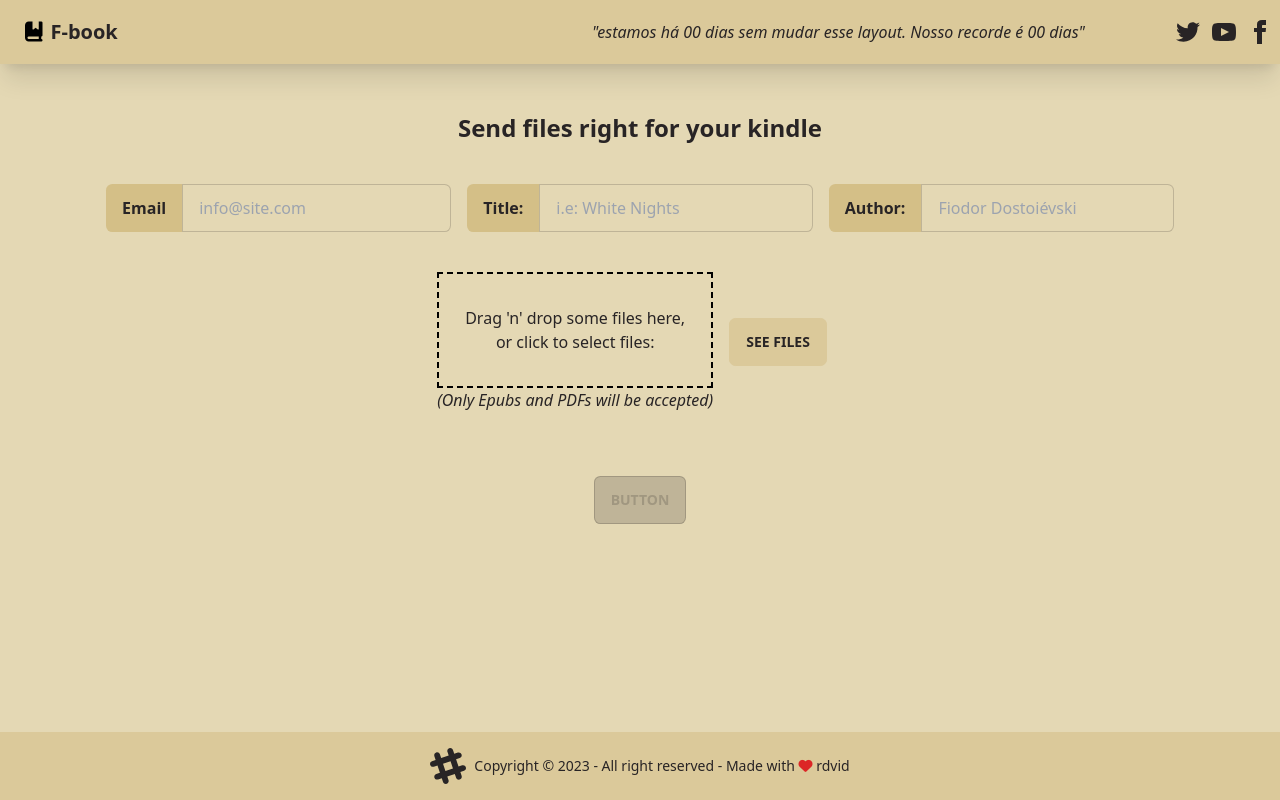
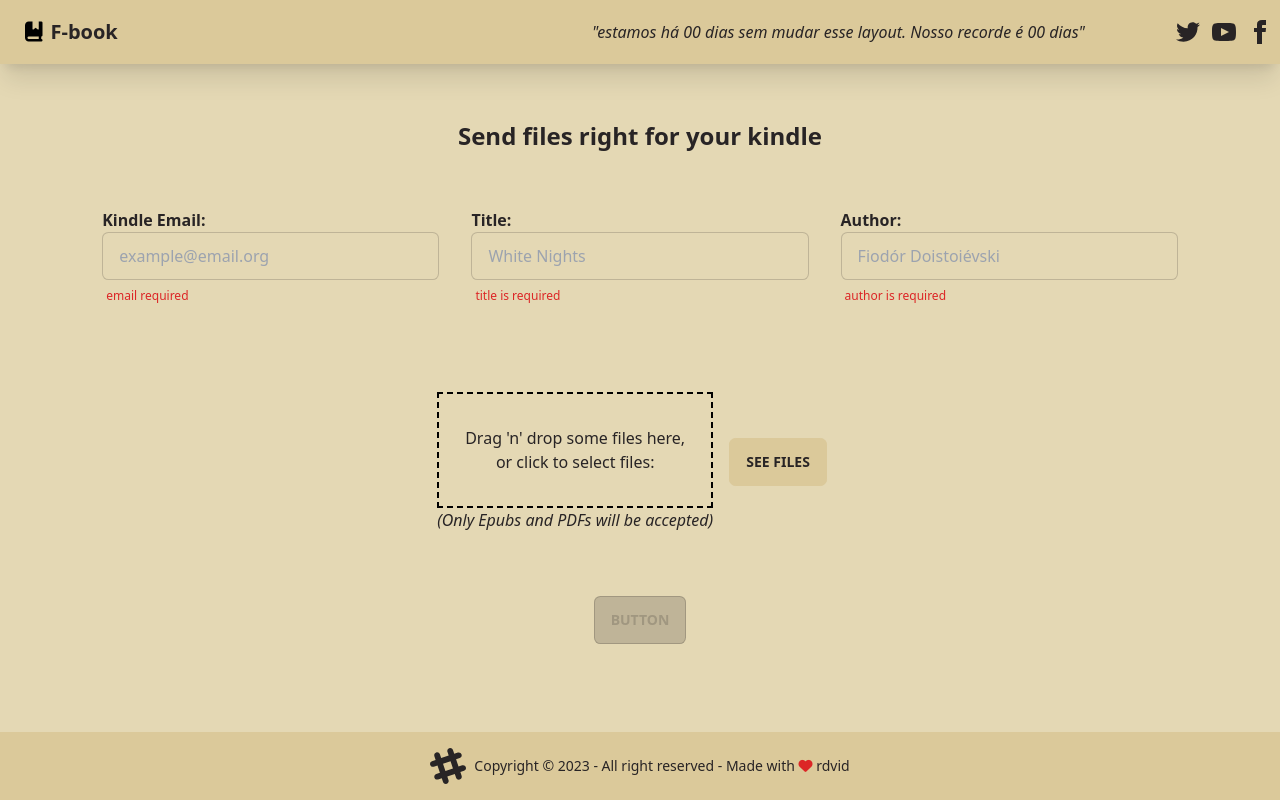
Before and after one commit to rdvid/react-book, a React (Vite) app: page /home in a window 1280 px wide. Built offline with nearby package versions, Linux system fonts and the light colour scheme; the HTML template or start-up script is replaced by a standard one.

Commit message:
creating form structure and class validation

```diff
--- a/src/@pages/Home.tsx
+++ b/src/@pages/Home.tsx
@@ -1,32 +1,90 @@
+import { FormEvent, useState } from "react";
 import Dragdrop from "../components/Dragdrop";
+import { BaseValidation } from "../utils/validations";
 
 function Home(){
 
+    const [email, setEmail] = useState('');
+    const [title, setTitle] = useState('');
+    const [author, setAuthor] = useState('');
+    const [error, setError]  = useState('');
+
+    const handleSubmit = (event: FormEvent<HTMLFormElement>) => {
+        event.preventDefault();
+        alert('test')
+    }
+
     return(
         <div className="flex flex-col w-full items-center space-y-8">
-            <h1 className="mt-12 text-2xl font-bold">Send files right for your kindle</h1>
-            <div className="form-control flex flex-row justify-center items-center max-sm:flex-col">
-                <label className="input-group m-2">
-                    <span className="font-bold">Email</span>
-                    <input type="text" placeholder="info@site.com" className="input input-bordered w-full" />
-                </label>
-                <label className="input-group m-2">
-                    <span className="font-bold">Title: </span>
-                    <input type="text" placeholder="i.e: White Nights" className="input input-bordered w-full" />
-                </label>
-                <label className="input-group m-2">
-                    <span className="font-bold">Author: </span>
-                    <input type="text" placeholder="Fiodor Dostoiévski" className="input input-bordered w-full" />
-                </label>
-            </div>
+            <h1 className="mt-12 text-2xl font-bold p-2 max-sm:text-center">Send files right for your kindle</h1>
+            <form id="book-form" onSubmit={handleSubmit}>
+                <div className="form-control flex flex-row justify-center items-start
+                                max-sm:flex-col max-sm:items-center max-sm:p-2">
+
+                    <div className="input-container m-4 w-full">
+                        <span className="font-bold">Kindle Email: </span>
+                        <input type="text"
+                            placeholder="example@email.org"
+                            className="input input-bordered w-full"
+                            onChange={(event) => setEmail(event?.target.value)}
+                        />
+                        {
+
+                            !BaseValidation.hasValue(email) && (
+                                <label className="label">
+                                    <span className="label-text-alt text-red-600">email required</span>
+                                </label>
+                            )
+
+                        }
+                    </div>
+
+                    <div className="input-container m-4 w-full pb-8">
+                        <span className="font-bold">Title: </span>
+                        <input type="text"
+                            placeholder="White Nights"
+                            className="input input-bordered w-full"
+                            onChange={(event) => setTitle(event?.target.value)}
+                        />
+                        {
+
+                            !BaseValidation.hasValue(title) && (
+                                <label className="label">
+                                    <span className="label-text-alt text-red-600">
+                                        title is required
+                                    </span>
+                                </label>
+                            )
+
+                        }
+                    </div>
+
+                    <div className="input-container m-4 w-full">
+                        <span className="font-bold">Author: </span>
+                        <input type="text"
+                            placeholder="Fiodór Doistoiévski"
+                            className="input input-bordered w-full"
+                            onChange={(event) => setAuthor(event?.target.value)}
+                        />
+                        {
+
+                            !BaseValidation.hasValue(author) && (<label className="label">
+                                <span className="label-text-alt text-red-600">
+                                    author is required
+                                </span>
+                            </label>)
+
+                        }
+                    </div>
+                </div>
+            </form>
             <div>
                 <Dragdrop />
             </div>
             <div>
-                <button className="btn btn-outline btn-disabled">Button</button>
+                <button type="submit" form="book-form" className="btn btn-outline btn-disabled">Button</button>
             </div>
         </div>
-
     )
 
 }
--- a/src/styles.css
+++ b/src/styles.css
@@ -2,11 +2,7 @@
 @tailwind components;
 @tailwind utilities;
 
-:root{
-    --value: 10;
-}
-
 html, body {
     width: 100vw;
-    height: 100vh;
+    height: fit-content;
 }
--- /dev/null
+++ b/src/utils/validations.ts
@@ -0,0 +1,13 @@
+import { InputHTMLAttributes } from "react";
+
+export abstract class BaseValidation {
+
+
+    static hasValue(field: string){
+        if(!field){
+            return false;
+        }
+        return true;
+    }
+
+}
```
